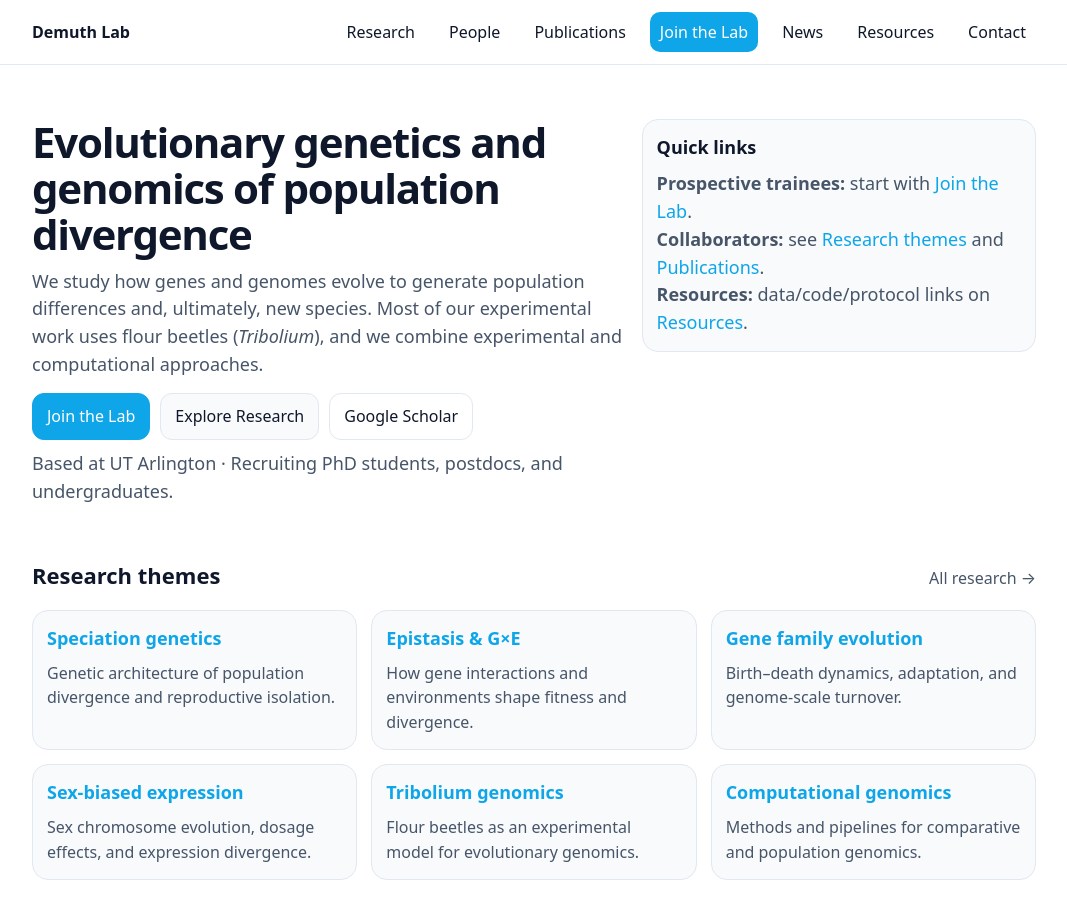
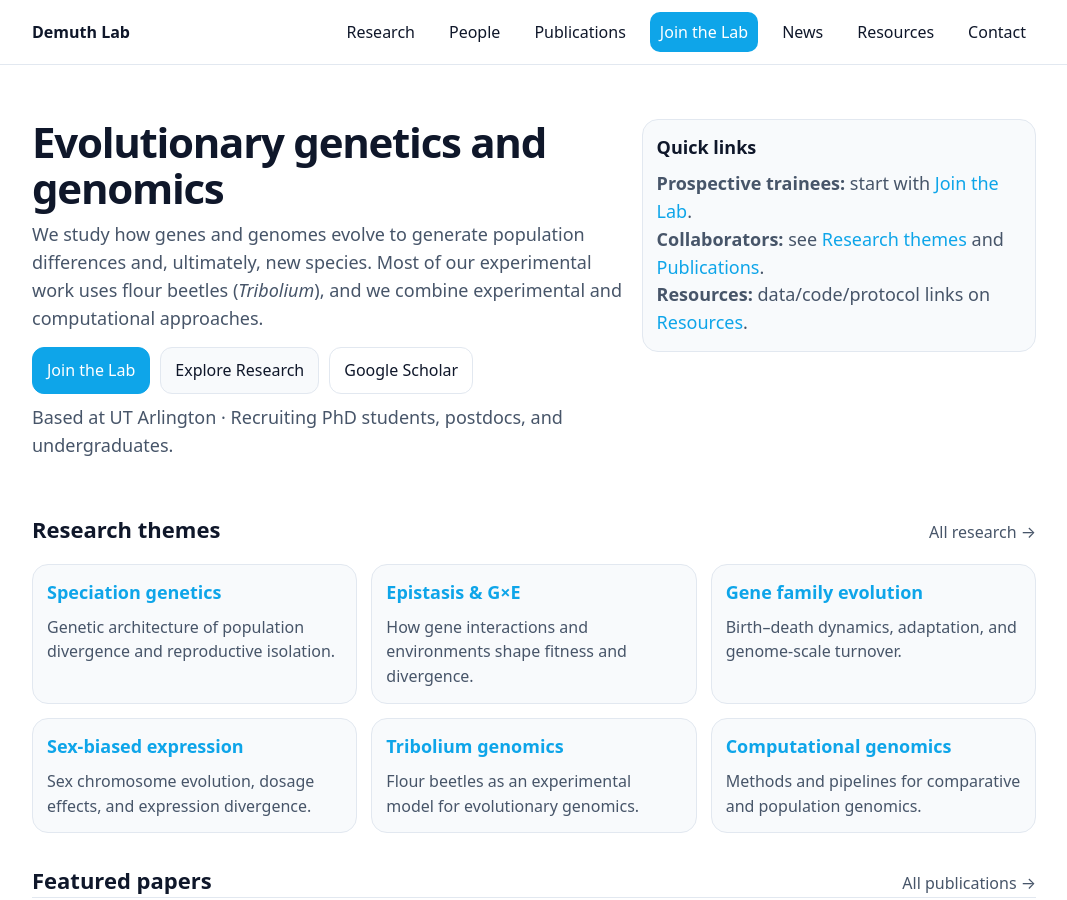
Before and after one commit to demuth-lab/demuth-lab.github.io, a Jekyll site: the page built from index.md, in a window 1280 px wide and 900 px high. Shown: the whole window, without its empty margins (106-1173 px from the left). Built offline with Jekyll 4.4.1, drawn with Linux system fonts in a browser that asks for light colours.

Commit message:
Shorten header in index.md

```diff
--- a/index.md
+++ b/index.md
@@ -6,7 +6,7 @@ show_title: false
 <section class="hero">
   <div class="hero-grid">
     <div>
-      <h1>Evolutionary genetics and genomics of population divergence</h1>
+      <h1>Evolutionary genetics and genomics</h1>
       <p>We study how genes and genomes evolve to generate population differences and, ultimately, new species. Most of our experimental work uses flour beetles (<em>Tribolium</em>), and we combine experimental and computational approaches.</p>
       <div class="hero-actions">
         <a class="button primary" href="{{ '/join/' | relative_url }}">Join the Lab</a>
```
